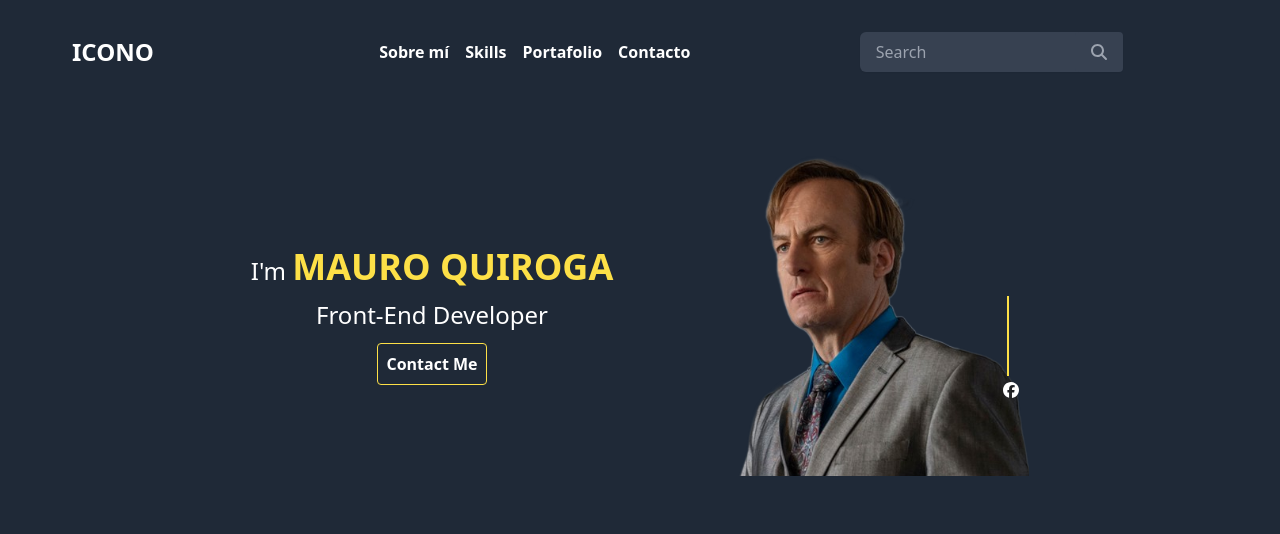
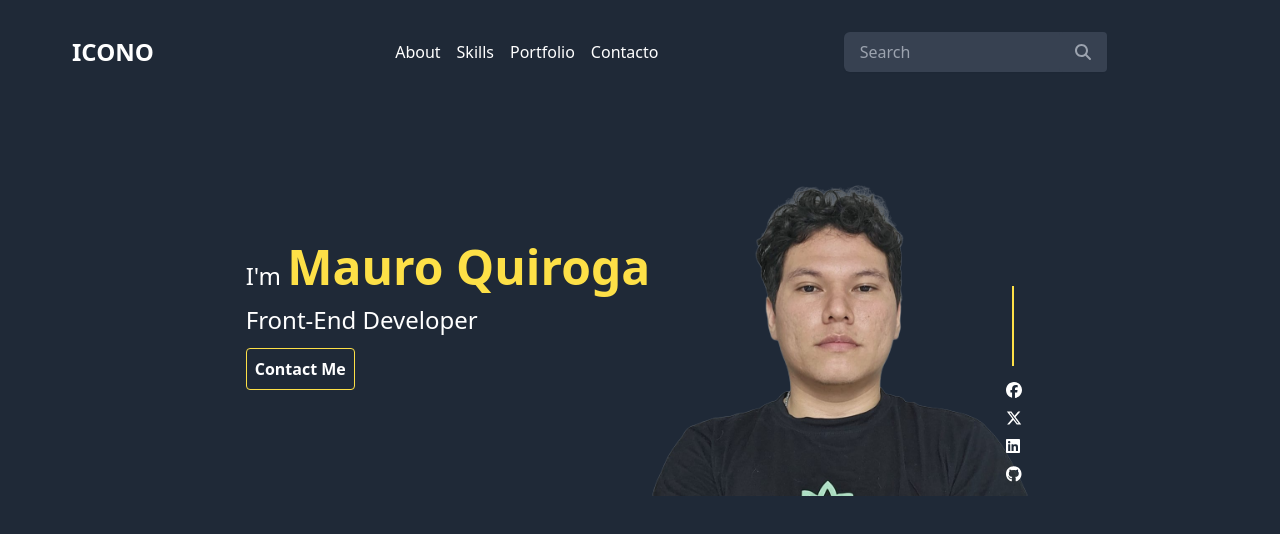
Before and after one commit to MauroQuiroga99/portafolio, a Next.js app: page / in a window 1280 px wide. Shown: the top 534 px of the page. Built offline with nearby package versions, Linux system fonts and the light colour scheme.

Commit message:
terminar el componente AboutSection

```diff
--- a/src/components/AboutSection.tsx
+++ b/src/components/AboutSection.tsx
@@ -1,13 +1,18 @@
 import { FontAwesomeIcon } from "@fortawesome/react-fontawesome";
-import { faFacebook } from "@fortawesome/free-brands-svg-icons";
+import {
+  faFacebook,
+  faGithub,
+  faLinkedin,
+  faXTwitter,
+} from "@fortawesome/free-brands-svg-icons";
 
 const AboutSection = () => {
   return (
-    <div className="p-4 m-14 flex justify-center items-center">
-      <div className="text-white text-center">
+    <div className="p-4 m-14 flex flex-col md:flex-row  xl:justify-center lg:justify-center md:justify-between  items-center ">
+      <div className="text-white sm:text-left md:text-left text-center">
         <div className="text-2xl">
           I'm {""}
-          <span className="text-4xl text-yellow-300 uppercase font-semibold">
+          <span className="text-5xl text-yellow-300  font-semibold">
             {" "}
             Mauro Quiroga
           </span>{" "}
@@ -20,12 +25,12 @@ const AboutSection = () => {
           </button>
         </div>
       </div>
-      <div className=" relative bg-[url('/img/image.png')] bg-cover bg-no-repeat w-96 h-80 ml-8">
-        <div className="absolute bottom-[100px] right-[20px] w-0.5 h-20 bg-yellow-300"></div>
-        <div className="  absolute bottom-[50px] right-[10px] flex flex-col space-y-2 z-0">
+      <div className=" top-5 relative bg-[url('/img/perfil.png')] bg-center bg-cover bg-no-repeat w-96 h-80">
+        <div className="absolute md:right-[20px] xl:right-[20px] lg:right-[20px] sm:right-[20px] bottom-[130px] right-[60px]  w-0.5 h-20 bg-yellow-300"></div>
+        <div className="  absolute md:right-[12.5px] xl:right-[12.5px] lg:right-[12.5px] sm:right-[12.5px]  bottom-[10px] right-[52.5px] flex flex-col space-y-1 z-0">
           <a
             className="cursor-pointer"
-            href="https://www.facebook.com"
+            href="https://www.facebook.com/yato.sama.9022/"
             target="_blank"
             rel="noopener noreferrer"
           >
@@ -36,19 +41,25 @@ const AboutSection = () => {
             href="https://www.twitter.com"
             target="_blank"
             rel="noopener noreferrer"
-          ></a>
+          >
+            <FontAwesomeIcon icon={faXTwitter} className="text-white" />
+          </a>
 
           <a
-            href="https://www.linkedin.com"
+            href="https://www.linkedin.com/in/mauro-alexander-quiroga-borja-751100190/"
             target="_blank"
             rel="noopener noreferrer"
-          ></a>
+          >
+            <FontAwesomeIcon icon={faLinkedin} className="text-white" />
+          </a>
 
           <a
-            href="https://www.github.com"
+            href="https://github.com/MauroQuiroga99"
             target="_blank"
             rel="noopener noreferrer"
-          ></a>
+          >
+            <FontAwesomeIcon icon={faGithub} className="text-white" />
+          </a>
         </div>
       </div>
     </div>
--- a/src/components/NavBar.tsx
+++ b/src/components/NavBar.tsx
@@ -15,15 +15,15 @@ const NavBar = () => {
           <div className=" mx-14 text-2xl font-bold">ICONO</div>
         </div>
 
-        <div className="font-semibold hidden md:flex gap-4 mx-7">
+        <div className=" hidden md:flex gap-4 mx-7">
           <a href="#about" className="hover:text-gray-400">
-            Sobre mí
+            About
           </a>
           <a href="#skills" className="hover:text-gray-400">
             Skills
           </a>
           <a href="#portfolio" className="hover:text-gray-400">
-            Portafolio
+            Portfolio
           </a>
           <a href="#contact" className="hover:text-gray-400">
             Contacto
```
Also changed, not shown: public/img/perfil.png (added).
